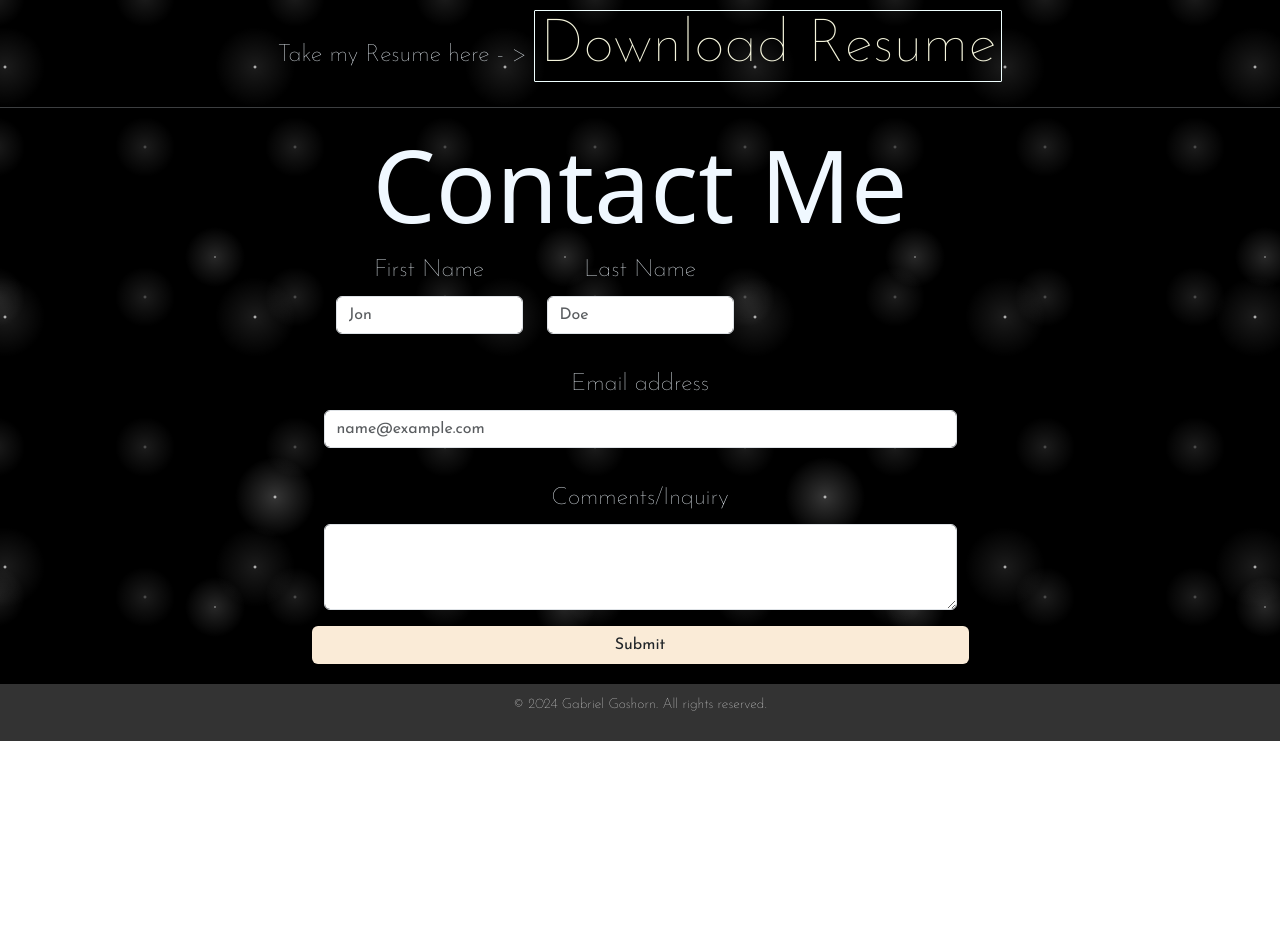
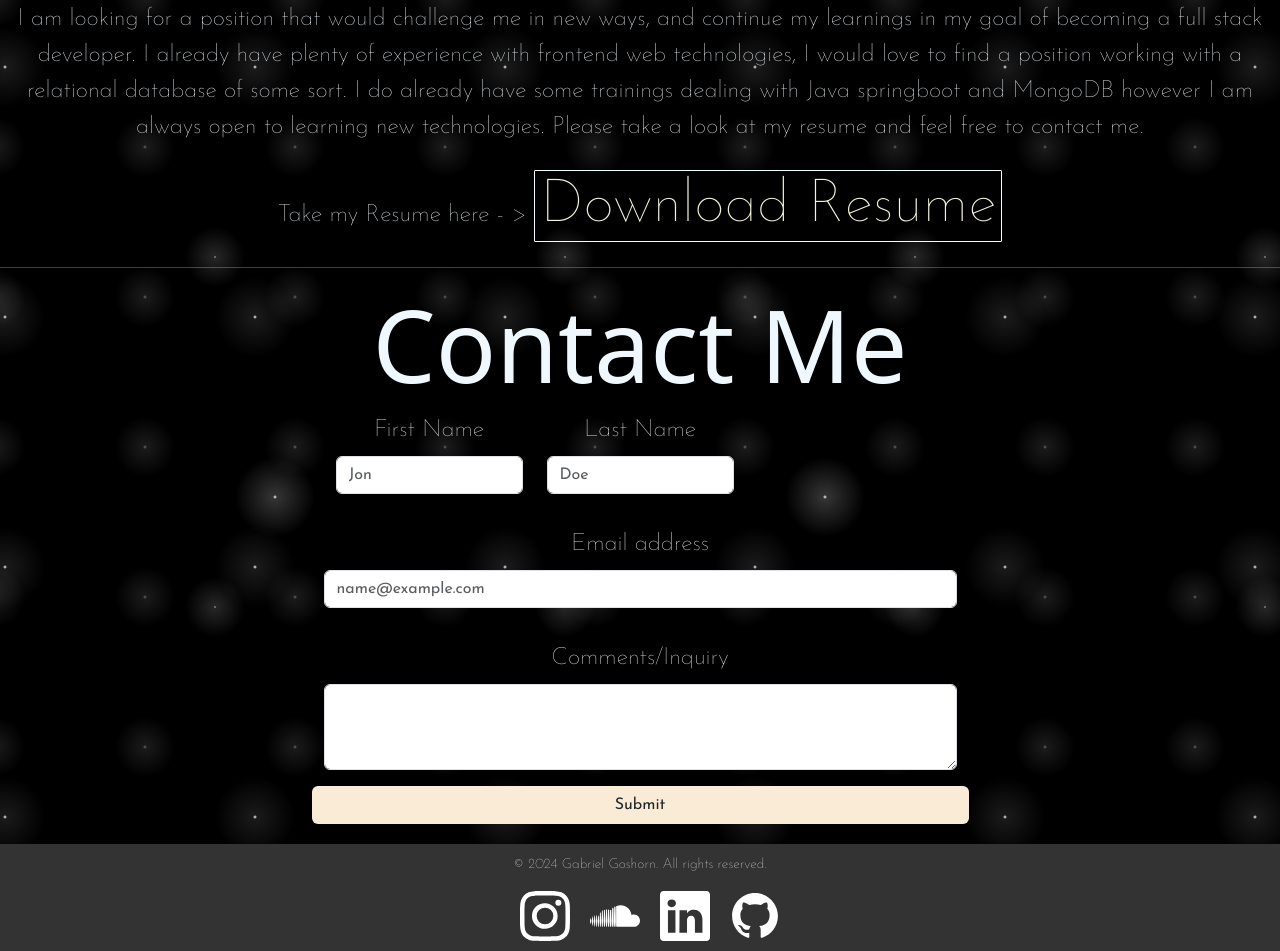
Before and after one commit to Gabe-Git-Go/gabe-goshorn-website, a React (Create React App) app: page /hire-me in a window 1280 px wide. Shown: the part 328-1279 px from the top of the page. Before the commit the page ends 1069 px from the top, so only its background shows below. Built offline with nearby package versions, Linux system fonts and the light colour scheme; a web font is replaced by a local one.

Commit message:
New Chagnes

```diff
--- a/public/index.html
+++ b/public/index.html
@@ -6,38 +6,15 @@
     <meta name="viewport" content="width=device-width, initial-scale=1" />
     <meta name="theme-color" content="#000000" />
     <meta
-      name="description"
-      content="Web site created using create-react-app"
+      name="Gabriel Goshorn's website"
+      content="Gabriel Goshorn's website of fun"
     />
     <link rel="apple-touch-icon" href="%PUBLIC_URL%/logo192.png" />
-    <!--
-      manifest.json provides metadata used when your web app is installed on a
-      user's mobile device or desktop. See https://developers.google.com/web/fundamentals/web-app-manifest/
-    -->
     <link rel="manifest" href="%PUBLIC_URL%/manifest.json" />
-    <!--
-      Notice the use of %PUBLIC_URL% in the tags above.
-      It will be replaced with the URL of the `public` folder during the build.
-      Only files inside the `public` folder can be referenced from the HTML.
-
-      Unlike "/favicon.ico" or "favicon.ico", "%PUBLIC_URL%/favicon.ico" will
-      work correctly both with client-side routing and a non-root public URL.
-      Learn how to configure a non-root public URL by running `npm run build`.
-    -->
     <title>React App</title>
   </head>
   <body>
     <noscript>You need to enable JavaScript to run this app.</noscript>
     <div id="root"></div>
-    <!--
-      This HTML file is a template.
-      If you open it directly in the browser, you will see an empty page.
-
-      You can add webfonts, meta tags, or analytics to this file.
-      The build step will place the bundled scripts into the <body> tag.
-
-      To begin the development, run `npm start` or `yarn start`.
-      To create a production bundle, use `npm run build` or `yarn build`.
-    -->
   </body>
 </html>
--- a/src/components/hire-me.jsx
+++ b/src/components/hire-me.jsx
@@ -16,17 +16,18 @@ export default function HireMe() {
 
         setValidated(true);
     };
-    const getResume = () => {
-
-    }
 
     return (
         <div id="hire-me-wrapper">
             <div>
-                <h1>Hire Me</h1>
-                <p onClick={getResume}>Take my Resume here - > <a className='resume' href={myResume} download="Resume_Gabriel_Goshorn_Current.pdf">Download Resume</a></p>
+                <h1>What I am Looking For</h1>
+                <p>I am looking for a position that would challenge me in new ways, and continue my learnings in my goal of becoming a full stack developer.
+                    I already have plenty of experience with frontend web technologies, I would love to find a position working with a relational database of some sort.
+                    I do already have some trainings dealing with Java springboot and MongoDB however I am always open to learning new technologies. Please take a look at my resume and feel free to contact me.
+                    </p>
+                <p>Take my Resume here - > <a className='resume' href={myResume} download="Resume_Gabriel_Goshorn_Current.pdf">Download Resume</a></p>
             </div>
-            <hr/>
+            <hr />
             <Form className='contact-form' noValidate validated={validated} onSubmit={handleSubmit}>
                 <h1>Contact Me</h1>
                 <Row className="mb-3 mx-auto pl-0">
--- a/src/components/home-page-components/home.jsx
+++ b/src/components/home-page-components/home.jsx
@@ -6,6 +6,7 @@ export default function Home(){
     return (
     <div id="home-wrapper">
         <AboutMe/>
+        <hr/>
         <MyPictures/>
     </div>
             )
--- a/src/components/shared/footer.jsx
+++ b/src/components/shared/footer.jsx
@@ -1,10 +1,21 @@
 import React from 'react';
+import { BsInstagram, BsLinkedin } from 'react-icons/bs';
+import { FaSoundcloud } from 'react-icons/fa';
+import { GrGithub } from 'react-icons/gr';
+
 
 const Footer = () => {
   return (
     <footer className="footer">
       <div className="footer-content">
         <p>&copy; 2024 Gabriel Goshorn. All rights reserved.</p>
+        <div className='footer-social-links'>
+            <a href="https://www.instagram.com/g_a_b_e__g__b_a_b_y/"><BsInstagram/></a>
+            <a href="https://soundcloud.com/gabe-goshorn"><FaSoundcloud/></a>
+            <a href="https://www.linkedin.com/in/gabriel-goshorn/"><BsLinkedin/></a>
+            <a><GrGithub/></a>
+        </div>
+
       </div>
     </footer>
   );
--- a/src/styles/hire-me.css
+++ b/src/styles/hire-me.css
@@ -30,5 +30,5 @@
 
 #hire-me-wrapper{
 /* ViewPort Height - footer - header*/
-    min-height:calc(100vh - 57px - 199px);
+    min-height:calc(100vh - 107px - 199px);
 }
--- a/src/styles/shared/shared.css
+++ b/src/styles/shared/shared.css
@@ -11,40 +11,41 @@
 /************************/
 /**NAVBAR*/
 /************************/
-#my-nav-bar-list li{
+#my-nav-bar-list li {
     display: flex;
     justify-content: center;
     align-items: center;
     height: 100vh;
     display: inline;
-    margin: 25px 25px ;
+    margin: 25px 25px;
     padding: 10px 10px;
     border-right: 2px solid;
     border-left: 2px solid;
     border-color: rgba(240, 255, 255, 0.205);
 }
-#my-nav-bar-list li:hover{
+
+#my-nav-bar-list li:hover {
     cursor: pointer;
     background-color: rgba(88, 109, 95, 0.781);
     color: rgb(0, 0, 0);
 }
 
-#my-nav-bar-list li a{
+#my-nav-bar-list li a {
     color: rgb(245, 205, 154);
     text-decoration: none;
     font-family: "Jacquard 12", system-ui
 }
 
 
-#my-nav-bar-wrapper{
-    width:100%;
+#my-nav-bar-wrapper {
+    width: 100%;
     height: 50px;
     margin-top: 25px;
     color: rgb(184, 156, 156);
 }
 
 @media (max-width:500px) {
-    #my-nav-bar-list li{
+    #my-nav-bar-list li {
         margin: 10px 10px;
     }
 }
@@ -53,10 +54,10 @@
 /*************************/
 /*HEADER*/
 /*************************/
-#header-wrapper{
-    background-color:var(--backgroundColor);
-    filter:hue-rotate(202deg);
-    color:rgb(184, 156, 156);
+#header-wrapper {
+    background-color: var(--backgroundColor);
+    filter: hue-rotate(202deg);
+    color: rgb(184, 156, 156);
     box-shadow: 20px rgb(158, 122, 122);
     border-style: groove;
 }
@@ -73,8 +74,24 @@
     font-size: 14px;
 }
 
+.footer-social-links a svg {
+    width: 50px;
+    height: 50px;
+}
+.footer-social-links > a{
+        margin-left:20px;
+        text-decoration: none; /* Removes underline */
+        color: inherit; /* Inherits the color from the parent element */
+        cursor: pointer;
+        background: none; /* Removes any background */
+        padding: 0; /* Removes any padding */
+        border: none; /* Removes any border */
+
+}
+
 /* Flexbox container for the main content to ensure footer stays at the bottom */
-  body, html {
+body,
+html {
     height: 100%;
     margin: 0;
     display: flex;
```
Lines whose indentation alone changed are shown as unchanged.
